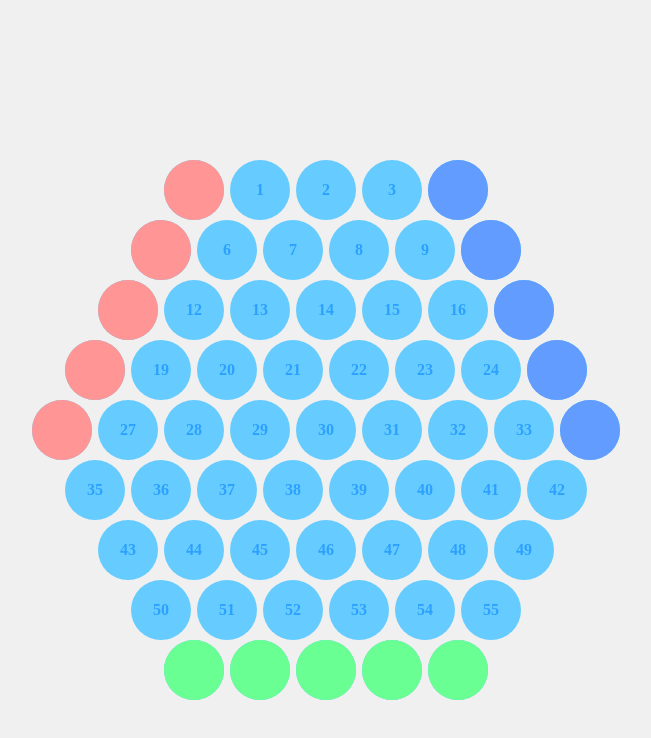
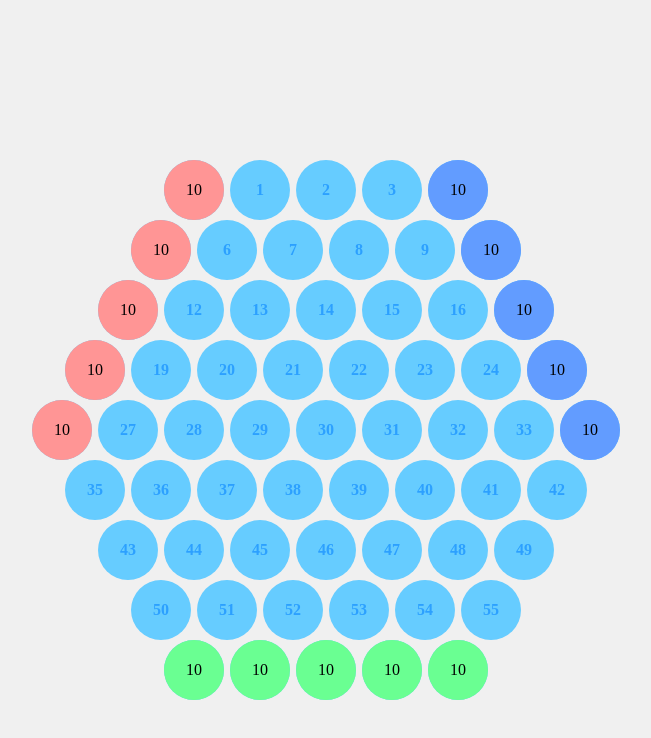
Before and after one commit to poporonB/3sukumi, a plain HTML site: page index.html in a window 1280 px wide. Shown: the whole page, without its empty margins (344-995 px from the left). Drawn offline with Linux system fonts and the light colour scheme.

Commit message:
持ち歩数を追加

```diff
--- a/main.js
+++ b/main.js
@@ -18,8 +18,15 @@ function handleCellClick(index) {
   if (id === null) return;
 
   const piece = gameState.pieces.find(p => p.id === id);
+
+  // 残り移動回数が0なら何もしない
+  if (piece.movesLife <= 0) {
+    deselectPiece();
+    return;
+  }
   piece.pos = index;
-  piece.movedAt = Date.now();
+  piece.movesLife -= 1;
+  //piece.movedAt = Date.now();
   deselectPiece();
   updatePieces();
 }
--- a/state.js
+++ b/state.js
@@ -1,21 +1,21 @@
 const gameState = {
   cells: [], // マス情報（UI側で埋められる）
   pieces: [
-    { id: 0,  pos: 0,  selected: false, color: "rgb(255, 149, 149)", hidden: false ,colorName: "red"   /*, movedAt: Date.now()*/   },
-    { id: 1,  pos: 5,  selected: false, color: "rgb(255, 149, 149)", hidden: false ,colorName: "red"   /*, movedAt: Date.now()+1 */},
-    { id: 2,  pos: 11, selected: false, color: "rgb(255, 149, 149)", hidden: false ,colorName: "red"   /*, movedAt: Date.now()+2 */},
-    { id: 3,  pos: 18, selected: false, color: "rgb(255, 149, 149)", hidden: false ,colorName: "red"   /*, movedAt: Date.now()+3 */},
-    { id: 4,  pos: 26, selected: false, color: "rgb(255, 149, 149)", hidden: false ,colorName: "red"   /*, movedAt: Date.now()+4 */},
-    { id: 5,  pos: 4,  selected: false, color: "rgb(98, 156, 255)" , hidden: false ,colorName: "blue"  /*, movedAt: Date.now()+5 */},
-    { id: 6,  pos: 10, selected: false, color: "rgb(98, 156, 255)" , hidden: false ,colorName: "blue"  /*, movedAt: Date.now()+6 */},
-    { id: 7,  pos: 17, selected: false, color: "rgb(98, 156, 255)" , hidden: false ,colorName: "blue"  /*, movedAt: Date.now()+7 */},
-    { id: 8,  pos: 25, selected: false, color: "rgb(98, 156, 255)" , hidden: false ,colorName: "blue"  /*, movedAt: Date.now()+8 */},
-    { id: 9,  pos: 34, selected: false, color: "rgb(98, 156, 255)" , hidden: false ,colorName: "blue"  /*, movedAt: Date.now()+9 */},
-    { id: 10, pos: 56, selected: false, color: "rgb(106, 255, 146)", hidden: false ,colorName: "green" /*, movedAt: Date.now()+10*/},
-    { id: 11, pos: 57, selected: false, color: "rgb(106, 255, 146)", hidden: false ,colorName: "green" /*, movedAt: Date.now()+11*/},
-    { id: 12, pos: 58, selected: false, color: "rgb(106, 255, 146)", hidden: false ,colorName: "green" /*, movedAt: Date.now()+12*/},
-    { id: 13, pos: 59, selected: false, color: "rgb(106, 255, 146)", hidden: false ,colorName: "green" /*, movedAt: Date.now()+13*/},
-    { id: 14, pos: 60, selected: false, color: "rgb(106, 255, 146)", hidden: false ,colorName: "green" /*, movedAt: Date.now()+14*/},
+    { id: 0,  pos: 0,  selected: false, color: "rgb(255, 149, 149)", movesLife: 10, Numverhidden: false ,colorName: "red"   /*, movedAt: Date.now()*/   },
+    { id: 1,  pos: 5,  selected: false, color: "rgb(255, 149, 149)", movesLife: 10 , Numverhidden: false ,colorName: "red"   /*, movedAt: Date.now()+1 */},
+    { id: 2,  pos: 11, selected: false, color: "rgb(255, 149, 149)", movesLife: 10 , Numverhidden: false ,colorName: "red"   /*, movedAt: Date.now()+2 */},
+    { id: 3,  pos: 18, selected: false, color: "rgb(255, 149, 149)", movesLife: 10 , Numverhidden: false ,colorName: "red"   /*, movedAt: Date.now()+3 */},
+    { id: 4,  pos: 26, selected: false, color: "rgb(255, 149, 149)", movesLife: 10 , Numverhidden: false ,colorName: "red"   /*, movedAt: Date.now()+4 */},
+    { id: 5,  pos: 4,  selected: false, color: "rgb(98, 156, 255)" , movesLife: 10, Numverhidden: false ,colorName: "blue"  /*, movedAt: Date.now()+5 */},
+    { id: 6,  pos: 10, selected: false, color: "rgb(98, 156, 255)" , movesLife: 10 , Numverhidden: false ,colorName: "blue"  /*, movedAt: Date.now()+6 */},
+    { id: 7,  pos: 17, selected: false, color: "rgb(98, 156, 255)" , movesLife: 10 , Numverhidden: false ,colorName: "blue"  /*, movedAt: Date.now()+7 */},
+    { id: 8,  pos: 25, selected: false, color: "rgb(98, 156, 255)" , movesLife: 10 , Numverhidden: false ,colorName: "blue"  /*, movedAt: Date.now()+8 */},
+    { id: 9,  pos: 34, selected: false, color: "rgb(98, 156, 255)" , movesLife: 10 , Numverhidden: false ,colorName: "blue"  /*, movedAt: Date.now()+9 */},
+    { id: 10, pos: 56, selected: false, color: "rgb(106, 255, 146)", movesLife: 10, Numverhidden: false ,colorName: "green" /*, movedAt: Date.now()+10*/},
+    { id: 11, pos: 57, selected: false, color: "rgb(106, 255, 146)", movesLife: 10 , Numverhidden: false ,colorName: "green" /*, movedAt: Date.now()+11*/},
+    { id: 12, pos: 58, selected: false, color: "rgb(106, 255, 146)", movesLife: 10 , Numverhidden: false ,colorName: "green" /*, movedAt: Date.now()+12*/},
+    { id: 13, pos: 59, selected: false, color: "rgb(106, 255, 146)", movesLife: 10 , Numverhidden: false ,colorName: "green" /*, movedAt: Date.now()+13*/},
+    { id: 14, pos: 60, selected: false, color: "rgb(106, 255, 146)", movesLife: 10 , Numverhidden: false ,colorName: "green" /*, movedAt: Date.now()+14*/},
   ],
   selectedPieceId: null
 };
--- a/style.css
+++ b/style.css
@@ -40,6 +40,9 @@ body {
   border-radius: 50%;
   position: absolute;
   transition: 0.3s;
+  text-align: center;
+  line-height: 60px;
+  user-select: none;
   pointer-events: auto; /* コマにクリックイベントを有効化 */
   cursor: pointer; /* クリックできる感じに */
 }
--- a/ui.js
+++ b/ui.js
@@ -141,6 +141,7 @@ function updatePieces() {
       el.style.zIndex = piece.id === topPiece.id ? 10 : 1;
       el.style.border = piece.selected ? "3px solid yellow" : "none";
       el.style.backgroundColor = piece.color;
+      el.textContent = piece.movesLife; // 残り回数を駒の上に表示
 
       piece.hidden = piece.id !== topPiece.id;  // 他は非表示としてマーク
     });
@@ -151,12 +152,15 @@ function updatePieces() {
  * 駒を選択状態にする
  */
 function selectPiece(id) {
+  const selected = gameState.pieces.find(p => p.id === id);
+  if (!selected || selected.movesLife <= 0) return;  // 駒が存在しないか残り歩数が0以下なら何もしない
+
   gameState.pieces.forEach(p => p.selected = false);
-  const selected = gameState.pieces.find(p => p.id === id);
   selected.selected = true;
   gameState.selectedPieceId = id;
   updatePieces();  // 表示更新
 }
+
 
 /**
  * 駒の選択状態を解除
```
